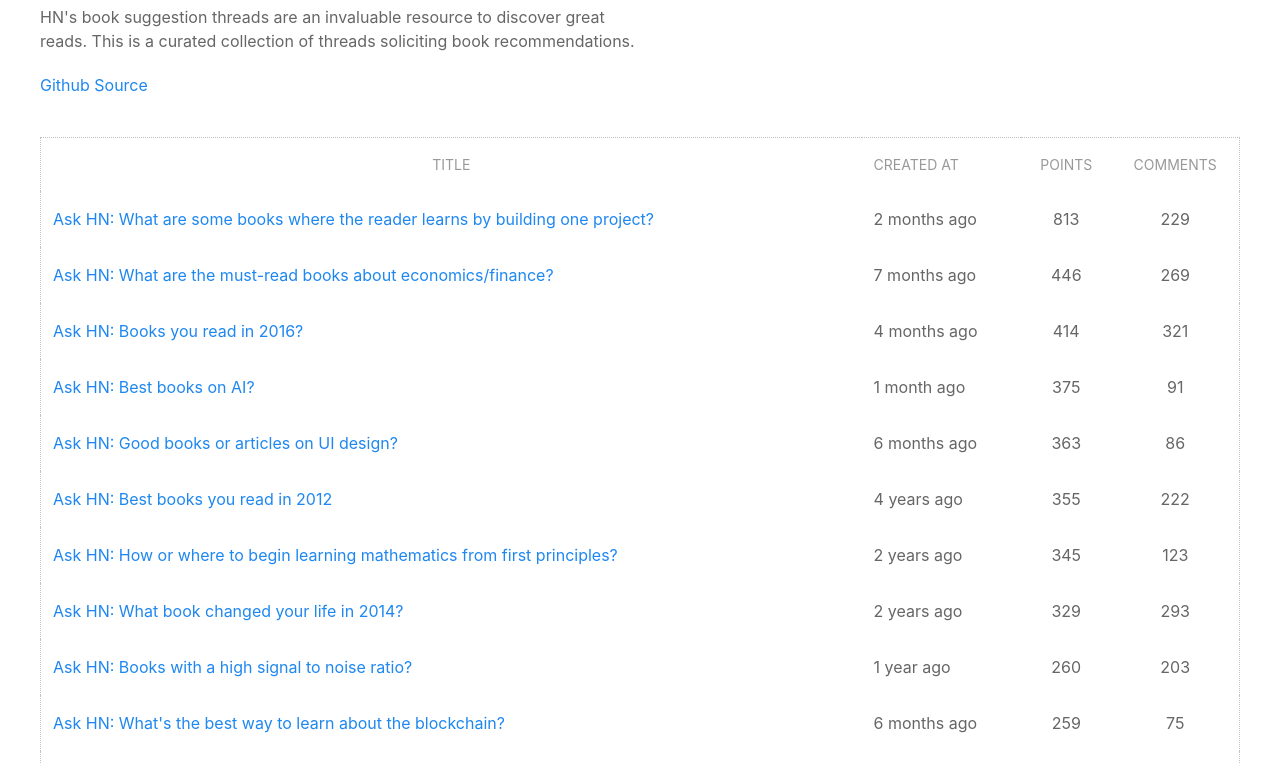
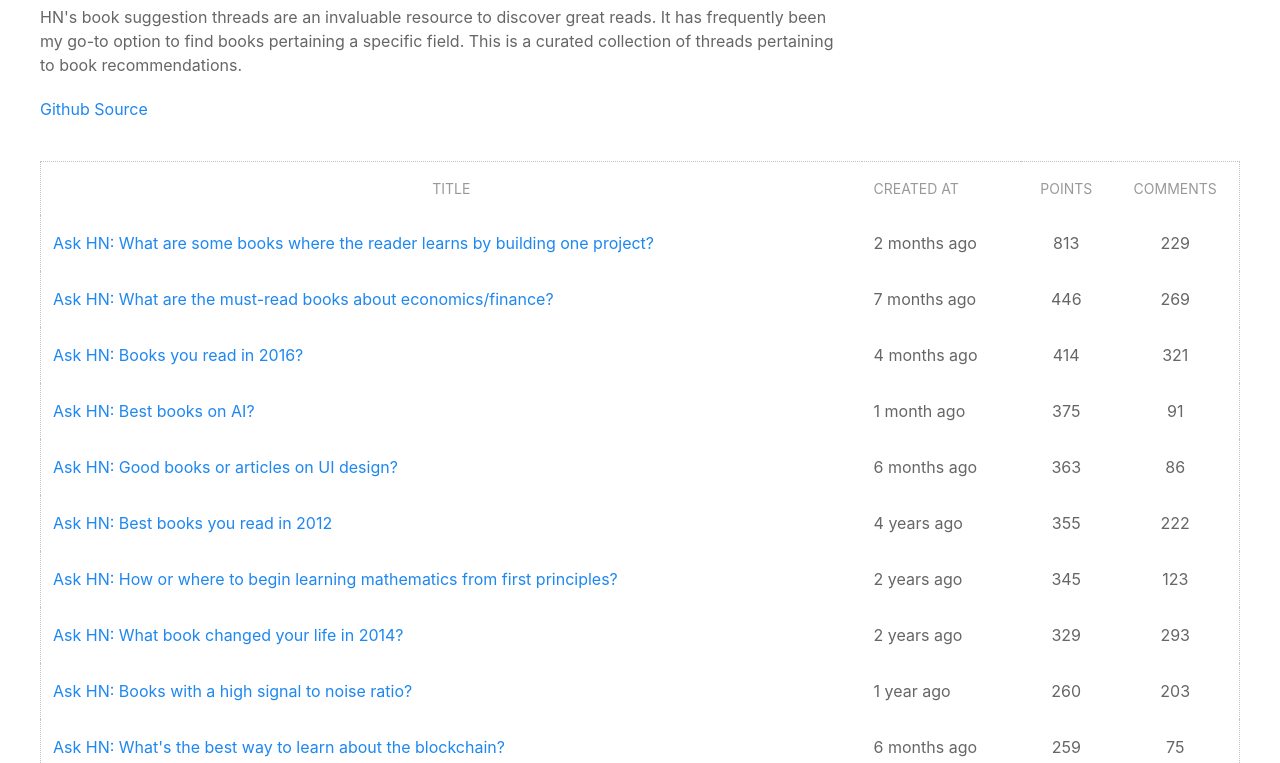
Before and after one commit to shubhamjain/hn-book-threads, a plain HTML site: page index.html in a window 1280 px wide. Shown: the part 85-848 px from the top of the page. Drawn offline with nearby package versions, Linux system fonts and the light colour scheme.

Commit message:
Change description

```diff
--- a/index.html
+++ b/index.html
@@ -21,9 +21,10 @@
         <div class="uk-container uk-margin-top">
             <header>
                 <h1 id="introduction" class="uk-h1">Hacker News Book Threads</h1>
-                <p class="uk-width-1-2">
+                <p class="uk-width-2-3">
                     HN's book suggestion threads are an invaluable resource to discover great reads.
-                    This is a curated collection of threads soliciting book recommendations.
+                    It has frequently been my go-to option to find books pertaining a specific field.
+                    This is a curated collection of threads pertaining to book recommendations.
                 </p>
                 <p><a href="https://github.com/shubhamjain/hn-book-threads" target="_blank">Github Source</a></p>
             </header>
```
Also changed, not shown: README.md.
